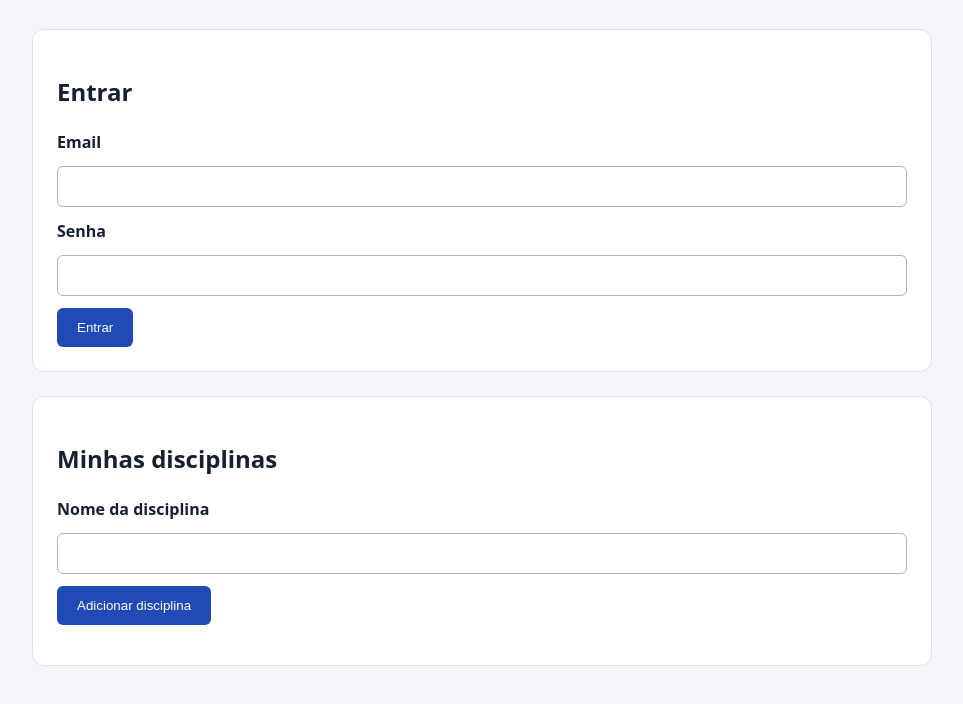
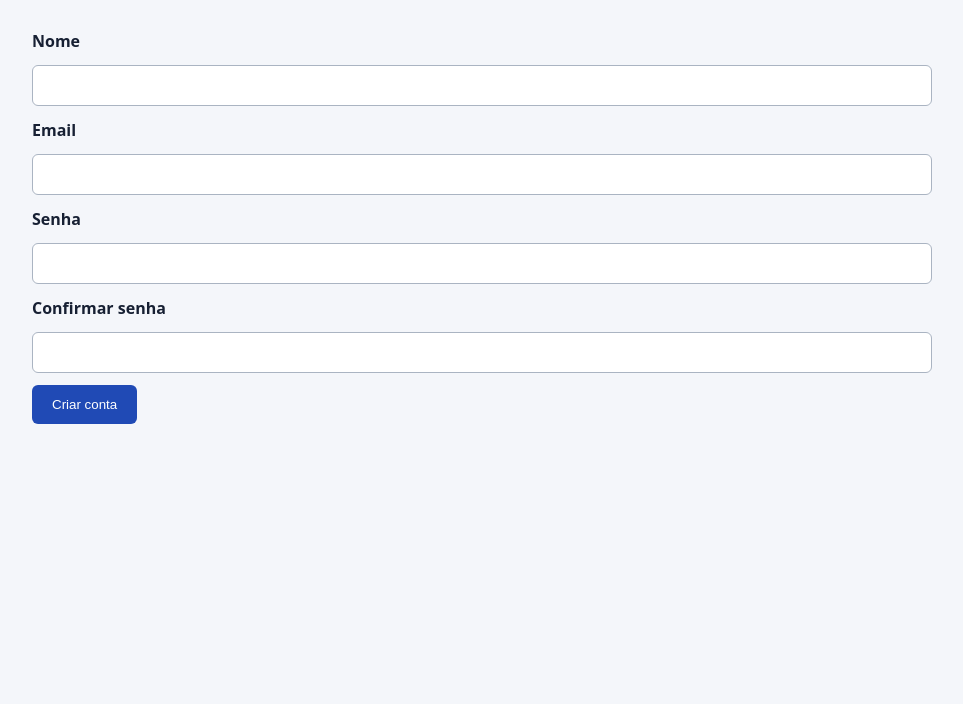
Before and after one commit to programmer977/academicHub, a website built with Vite: page web/index.html in a window 1280 px wide. Shown: the part 144-848 px from the top of the page, without its empty margins (158-1121 px from the left). After the commit the page ends 800 px from the top, so only its background shows below. Built offline with nearby package versions, Linux system fonts and the light colour scheme.

Commit message:
feat : new form and HTML structure

```diff
--- a/web/index.html
+++ b/web/index.html
@@ -2,15 +2,9 @@
 <html lang="pt-BR">
 <head>
   <meta charset="UTF-8">
-
-  <meta
-    name="viewport"
-    content="width=device-width, initial-scale=1.0"
-  >
-
+  <meta name="viewport" content="width=device-width, initial-scale=1.0">
   <title>AcademicHub</title>
 </head>
-
 <body>
   <main>
     <header>
@@ -21,74 +15,17 @@
       </p>
     </header>
 
-    <section aria-labelledby="login-title">
-      <h2 id="login-title">Entrar</h2>
-
-      <form id="login-form">
-        <label for="email">
-          Email
-        </label>
-
-        <input
-          id="email"
-          name="email"
-          type="email"
-          autocomplete="username"
-          required
-        >
-
-        <label for="password">
-          Senha
-        </label>
-
-        <input
-          id="password"
-          name="password"
-          type="password"
-          autocomplete="current-password"
-          required
-        >
-
-        <button type="submit">
-          Entrar
-        </button>
+      <form id="register-form">
+        <label for="name">Nome</label>
+        <input id="name" name="name" minlength="2" maxlength="100" autocomplete="name" required>
+        <label for="email">Email</label>
+        <input id="email" name="email" type="email" maxlength="254" autocomplete="email" required>
+        <label for="password">Senha</label>
+        <input id="password" name="password" type="password" minlength="12" maxlength="128" autocomplete="new-password" required>
+        <label for="confirmation">Confirmar senha</label>
+        <input id="confirmation" name="confirmation" type="password" autocomplete="new-password" required>
+        <button type="submit">Criar conta</button>
       </form>
-    </section>
-
-    <section aria-labelledby="subjects-title">
-      <h2 id="subjects-title">
-        Minhas disciplinas
-      </h2>
-
-      <form id="subject-form">
-        <label for="subject-name">
-          Nome da disciplina
-        </label>
-
-        <input
-          id="subject-name"
-          name="name"
-          required
-        >
-
-        <button type="submit">
-          Adicionar disciplina
-        </button>
-      </form>
-
-      <ul id="subjects-list"></ul>
-    </section>
-
-    <p
-      id="feedback"
-      role="status"
-      aria-live="polite"
-    ></p>
-  </main>
-
-  <script
-    type="module"
-    src="/src/main.ts"
-  ></script>
-</body>
+    </main>
+  </body>
 </html>
```
